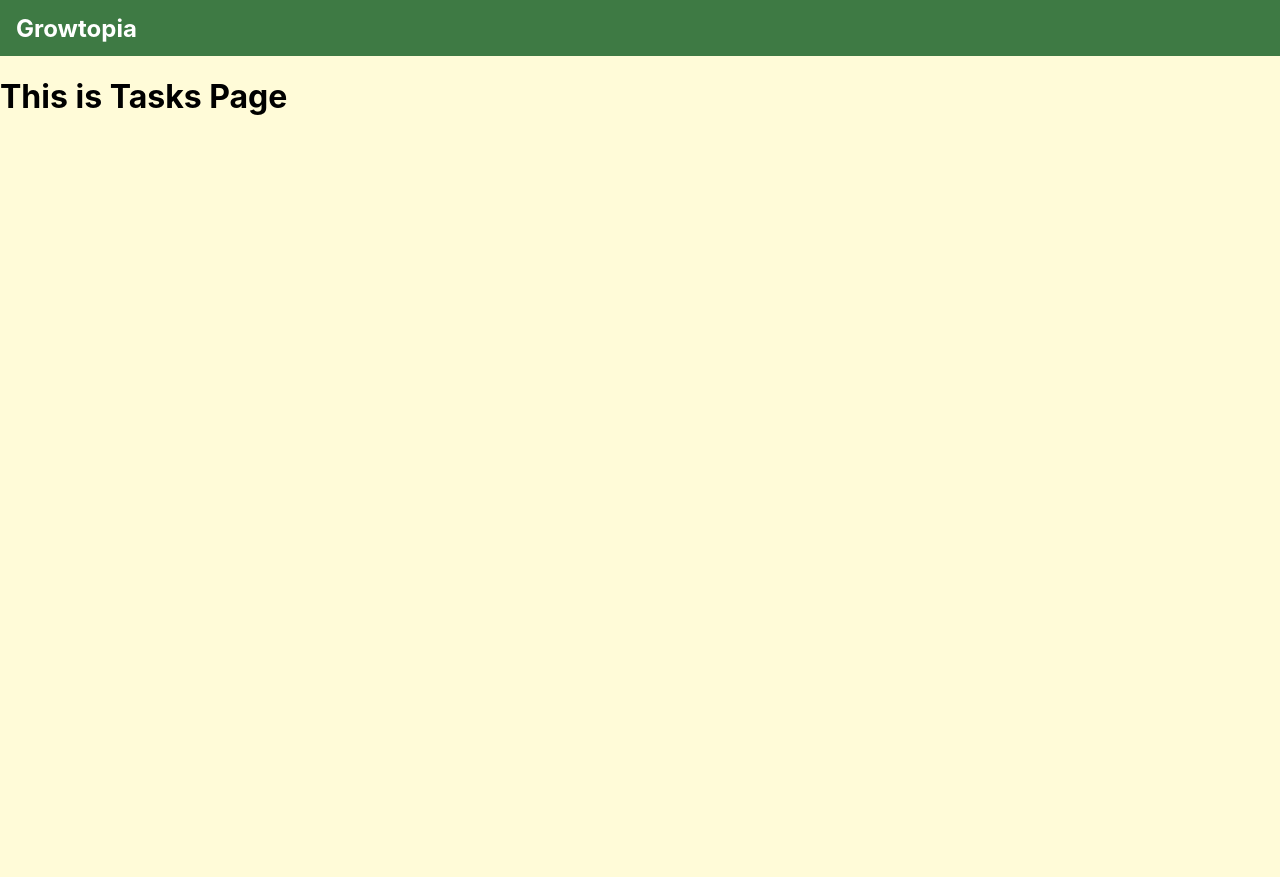
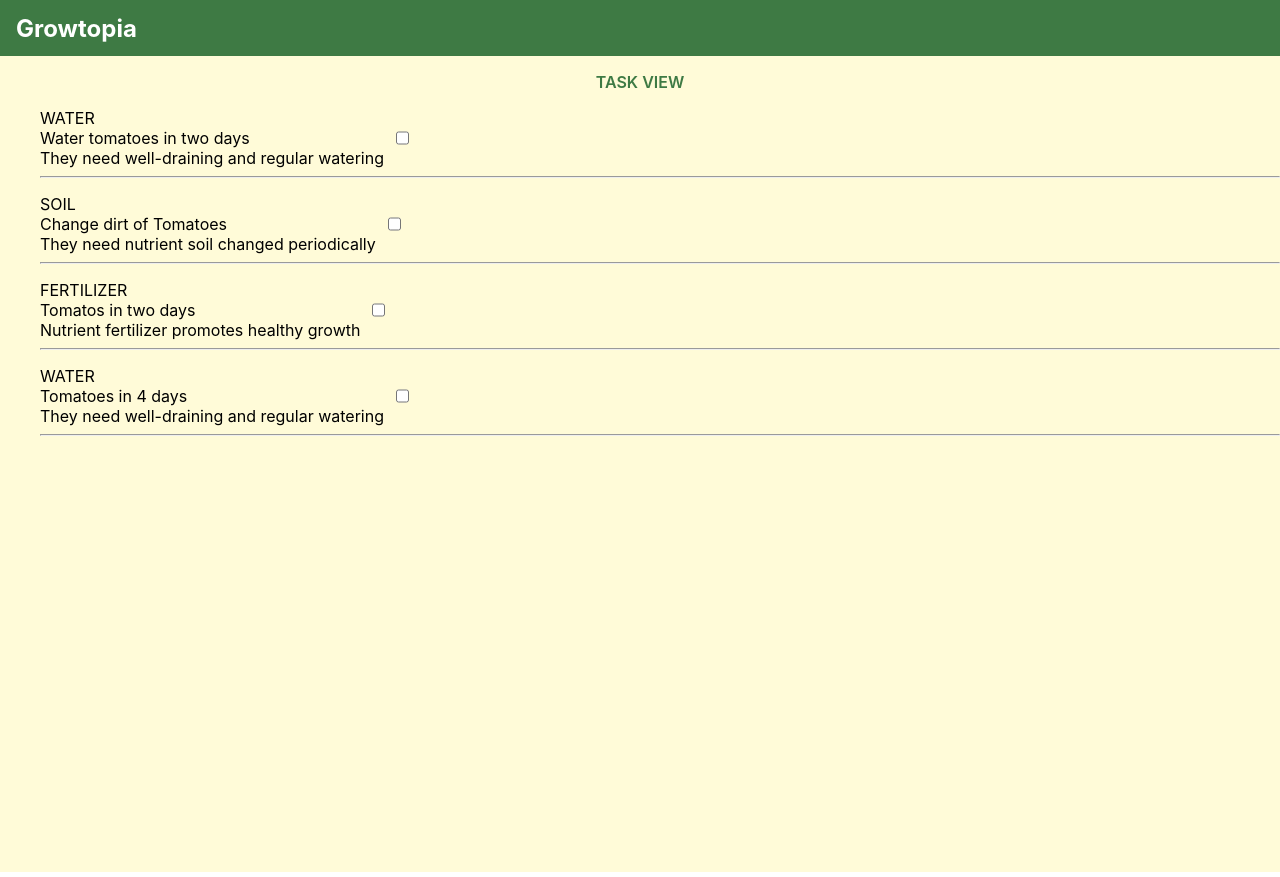
Before and after one commit to cdukedev/growtopia, a React (Create React App) app: page /tasks in a window 1280 px wide. Built offline with nearby package versions, Linux system fonts and the light colour scheme.

Commit message:
Tasks Page completed

```diff
--- a/src/pages/TasksPage/TasksPage.js
+++ b/src/pages/TasksPage/TasksPage.js
@@ -1,13 +1,82 @@
-import './TasksPage.scss';
+import React from "react";
+import "./TasksPage.scss";
 
+class TasksPage extends React.Component {
+  constructor(props) {
+    super(props);
+    this.state = {
+      tasks: [
+        {
+          id: 1,
+          subtitle: "WATER",
+          title: "Water tomatoes in two days",
+          text: "They need well-draining and regular watering",
+          isCompleted: false,
+        },
+        {
+          id: 2,
+          subtitle: "SOIL",
+          title: "Change dirt of Tomatoes",
+          text: "They need nutrient soil changed periodically",
+          isCompleted: false,
+        },
+        {
+          id: 3,
+          subtitle: "FERTILIZER",
+          title: "Tomatos in two days",
+          text: "Nutrient fertilizer promotes healthy growth",
+          isCompleted: false,
+        },
+        {
+          id: 4,
+          subtitle: "WATER",
+          title: "Tomatoes in 4 days",
+          text: "They need well-draining and regular watering",
+          isCompleted: false,
+        },
+      ],
+    };
+  }
 
-function TasksPage() {
-  return (
-    <div className="App">
-      <h1>This is Tasks Page</h1>
+  handleChange(id) {
+    this.setState((prevState) => {
+      const updatedTasks = prevState.tasks.map((task) => {
+        if (task.id === id) {
+          return { ...task, isCompleted: !task.isCompleted };
+        }
+        return task;
+      });
+      return { tasks: updatedTasks };
+    });
+  }
 
-    </div>
-  );
+  render() {
+    return (
+      <div className="App">
+        <h3 className="task-title">TASK VIEW</h3>
+
+        <ul className="task-list">
+          {this.state.tasks.map((task) => (
+            <li key={task.id}>
+              <div className="task-list-container">
+                <div className="info-container">
+                  {task.subtitle} <br></br>
+                  {task.title} <br></br>
+                  {task.text}
+                </div>
+                <input
+                  type="checkbox"
+                  checked={task.isCompleted}
+                  onChange={() => this.handleChange(task.id)}
+                />
+              </div>
+              <hr></hr>
+            </li>
+          ))}
+        </ul>
+      </div>
+    );
+  }
 }
 
-export default  TasksPage;
+export default TasksPage;
--- a/src/pages/TasksPage/TasksPage.scss
+++ b/src/pages/TasksPage/TasksPage.scss
@@ -0,0 +1,25 @@
+
+
+.task-list{
+    list-style: none;
+
+
+}
+
+.task-title{
+    text-align: center;
+    font-weight: 600;
+    font-size: medium;
+    color: #3E7A44;
+
+}
+.task-list-container{
+    display: flex;
+    margin-top: 1rem;
+    margin-right: 1rem;
+    gap: 0.5rem;
+}
+.info-container{
+    display: flex;
+    flex-direction: column;
+}
```
